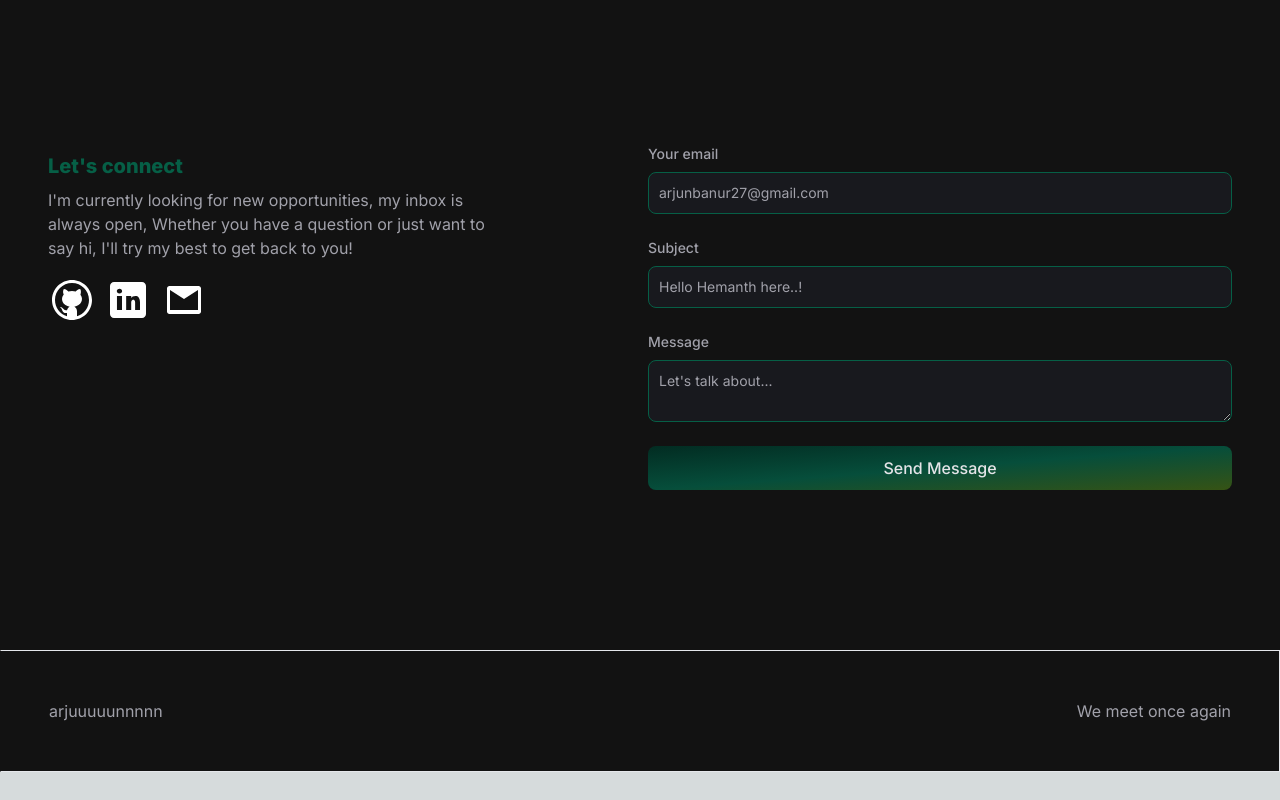
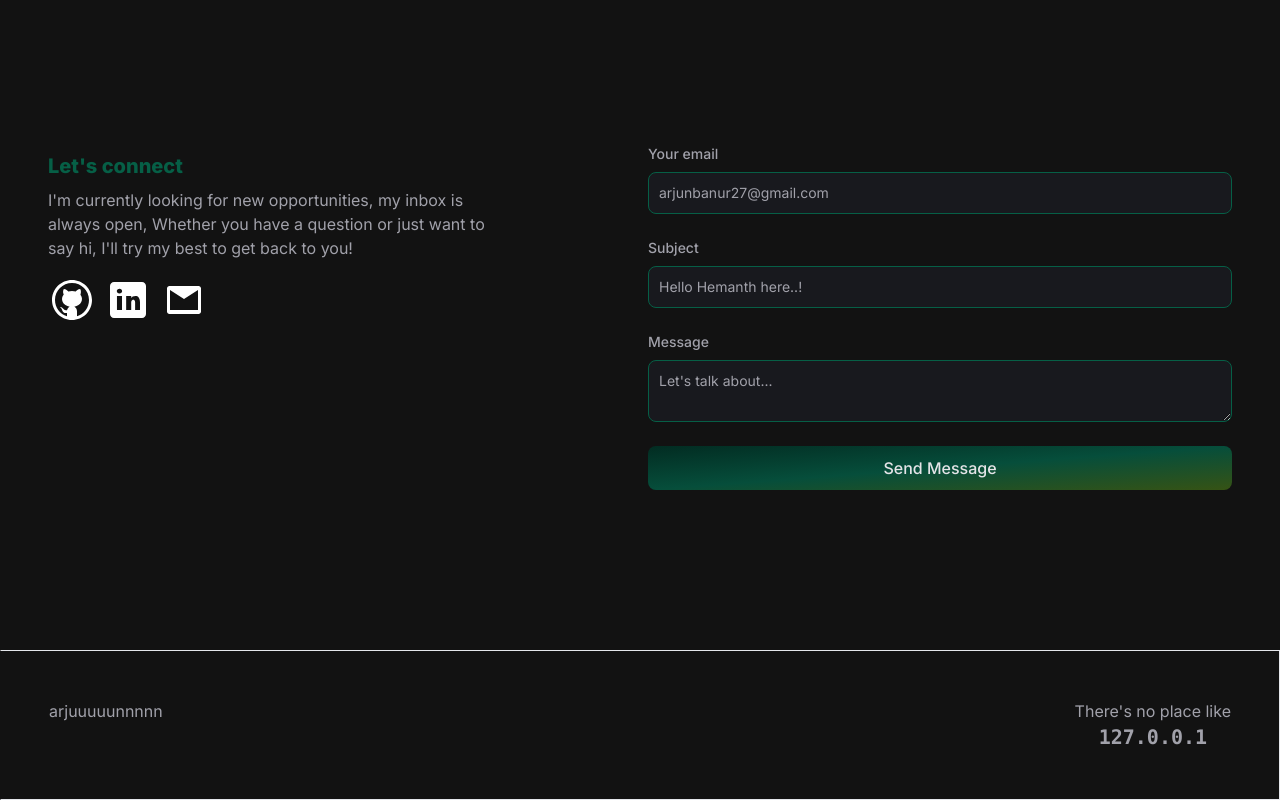
Before and after one commit to arjuuuuunnnnn/hemanthsbanur, a Next.js app: page / in a window 1280 px wide. Shown: the part 2712-3512 px from the top of the page. Before the commit the page ends 3484 px from the top, so only its background shows below. Built offline with nearby package versions, Linux system fonts and the light colour scheme.

Commit message:
footer edited

```diff
--- a/src/app/components/Footer.jsx
+++ b/src/app/components/Footer.jsx
@@ -5,7 +5,7 @@ const Footer = () => {
     <footer className="footer border z-10 border-top-emerald-800 border-l-transparent text-zinc-400">
       <div className="container p-12 flex justify-between">
         <span className="">arjuuuuunnnnn</span>
-        <p className="text-zinc-400">We meet once again</p>
+        <p>There&apos;s no place like <br/> <span className="font-mono font-bold text-xl hover:text-emerald-800">&nbsp;&nbsp;127.0.0.1</span></p>
       </div>
     </footer>
   );
```
